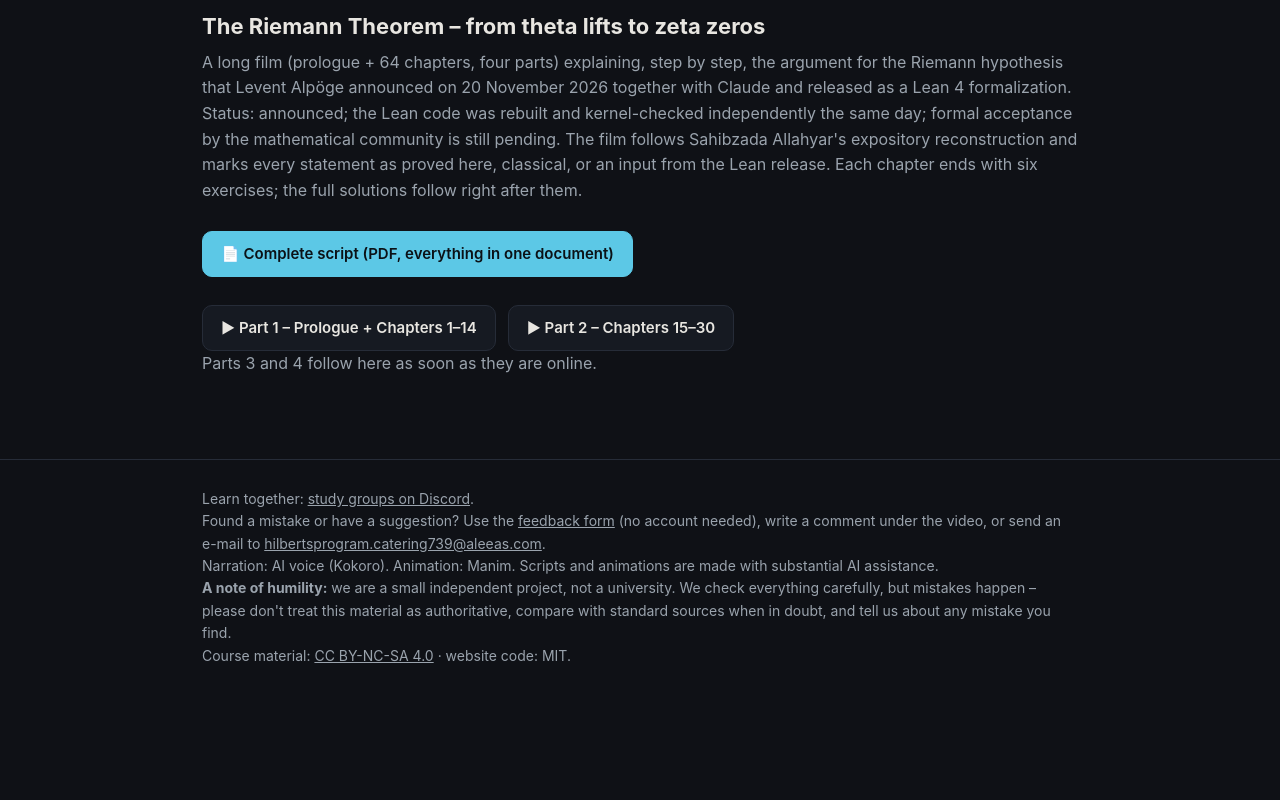
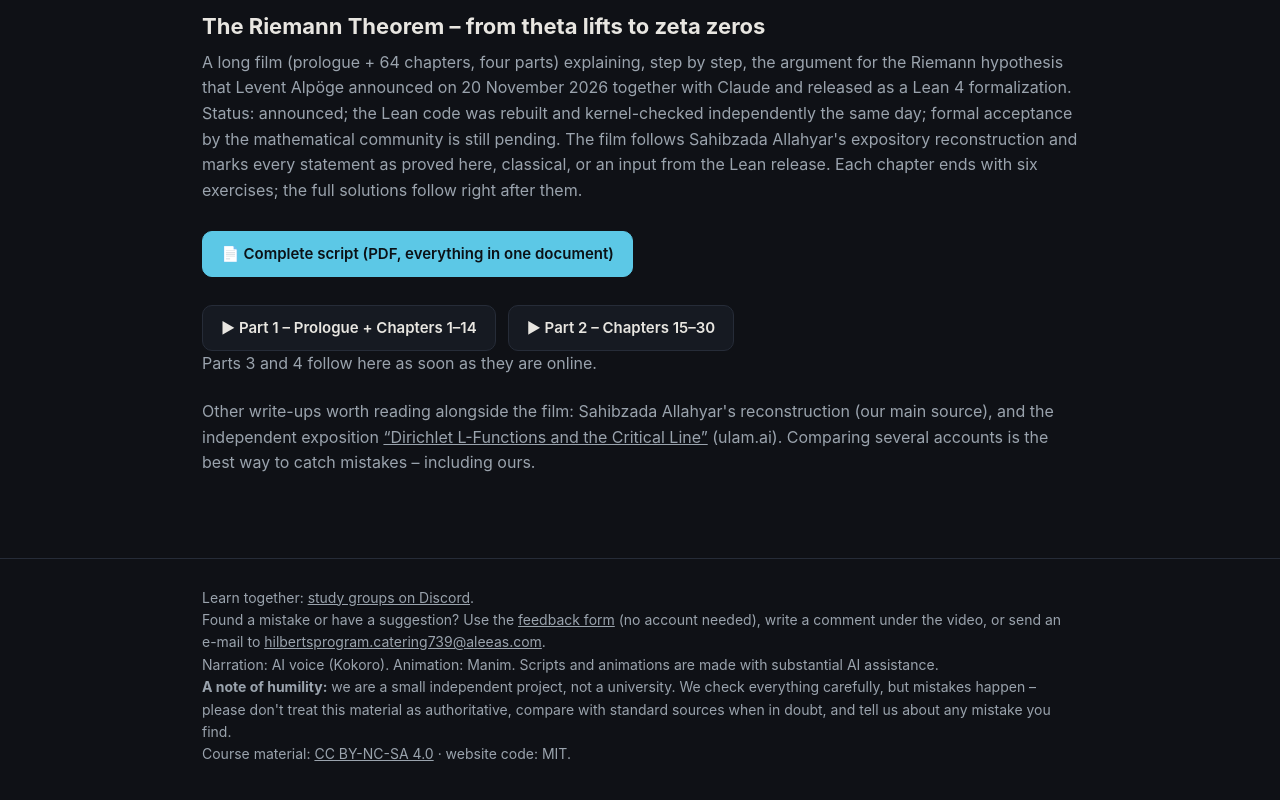
Before and after one commit to HilbertsProgram42/HilbertsProgram42.github.io, a plain HTML site: page index.html in a window 1280 px wide. Shown: the part 945-1745 px from the top of the page. Before the commit the page ends 1662 px from the top, so only its background shows below. Drawn offline with Linux system fonts and the light colour scheme.

Commit message:
Link the ulam.ai exposition as a second write-up
Co-Authored-By: Claude Opus 5.5 <noreply@anthropic.com>
Claude-Session: https://claude.ai/code/session_017id8cFMiXsJwtwFE9jHnE6

```diff
--- a/index.html
+++ b/index.html
@@ -106,6 +106,9 @@
       <a class="btn" href="https://youtu.be/CaI-nCHt7iQ">▶ Part 2 – Chapters 15–30</a>
     </div>
     <p class="note">Parts 3 and 4 follow here as soon as they are online.</p>
+    <p class="note">Other write-ups worth reading alongside the film: Sahibzada Allahyar's reconstruction (our main source),
+      and the independent exposition <a href="https://www.ulam.ai/research/rh-short.pdf">“Dirichlet L-Functions and the Critical Line”</a> (ulam.ai).
+      Comparing several accounts is the best way to catch mistakes – including ours.</p>
   </section>
 </main>
 
```
